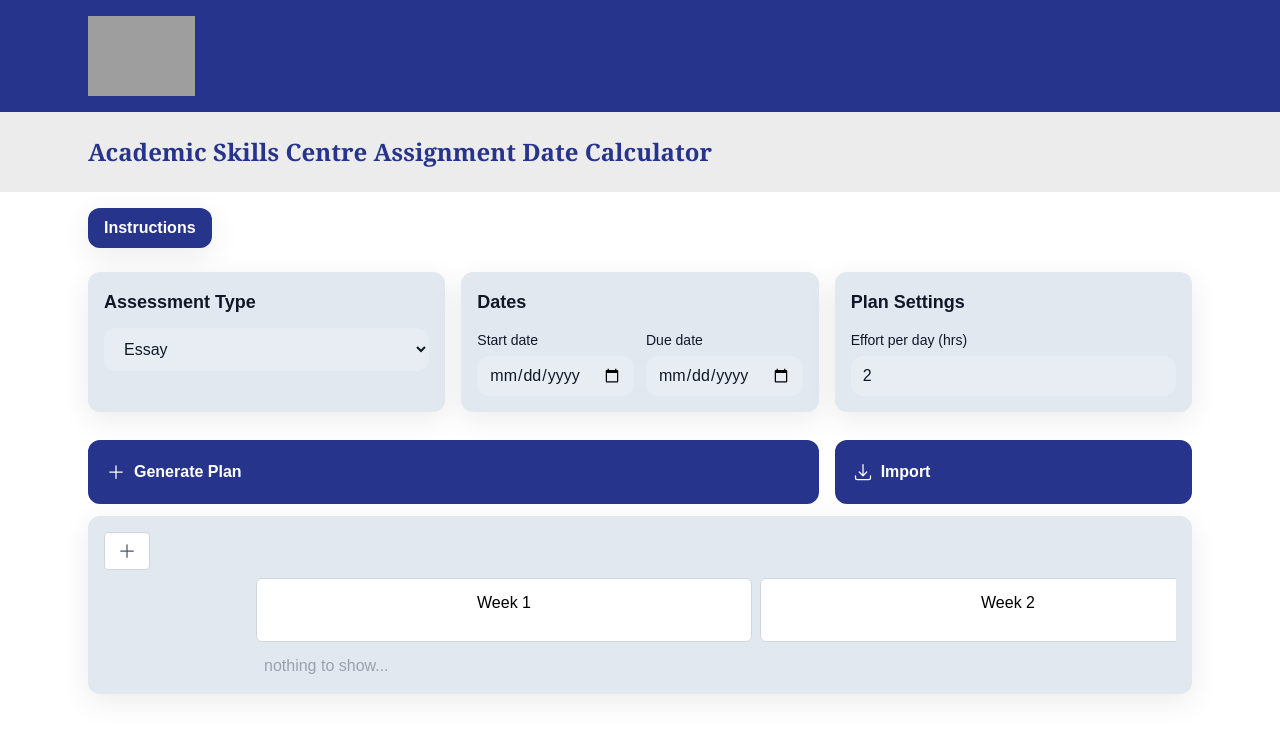
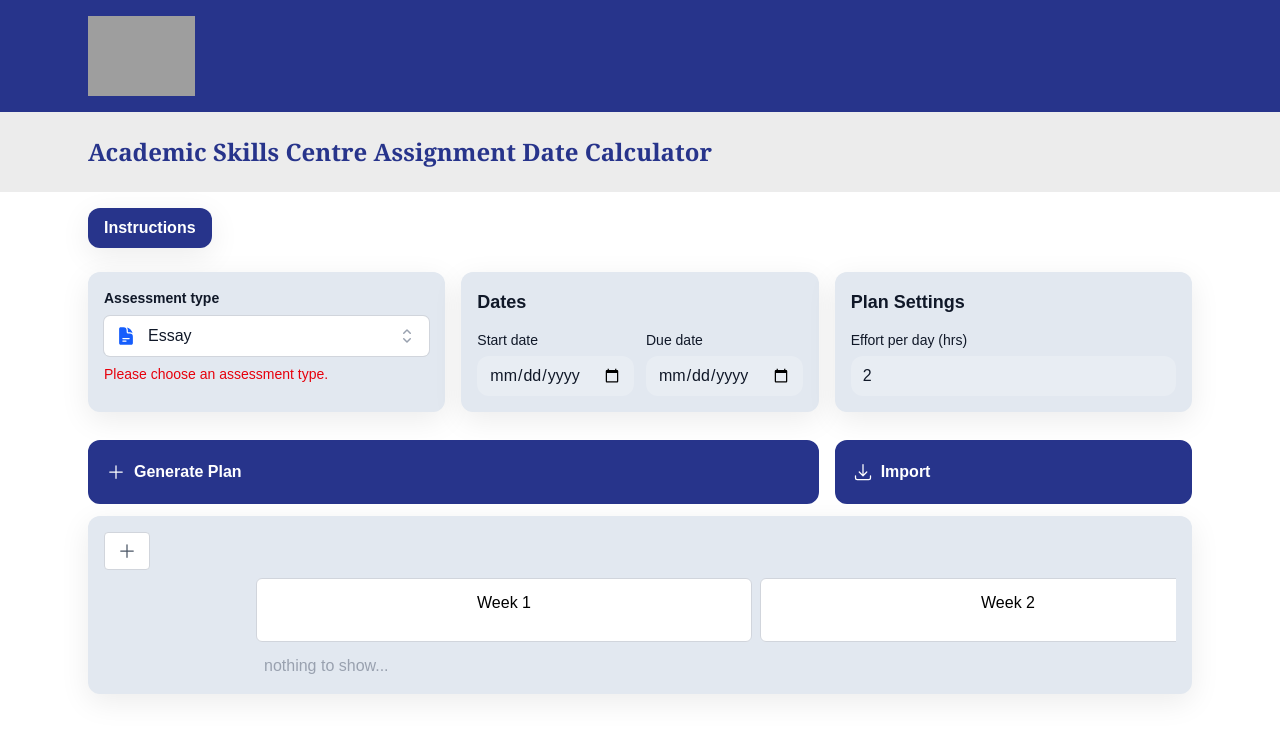
Before and after one commit to limeken/CITS3200-Assignment-Calculator, a React (Vite) app in the folder AssignmentCalculator/: page / in a window 1280 px wide. Shown: the top 734 px of the page. Built offline with nearby package versions, Linux system fonts and the light colour scheme; grey boxes are pictures that could not be loaded.

Commit message:
+ fixed some dummy types and beautified an input field

```diff
--- a/AssignmentCalculator/src/App.tsx
+++ b/AssignmentCalculator/src/App.tsx
@@ -1,6 +1,7 @@
 import React, {useCallback, useEffect, useMemo, useRef, useState} from "react";
 import "./index.css";
 import {testRows} from "./components/testdata.ts";
+import {DocumentTextIcon, ClipboardDocumentListIcon, PresentationChartBarIcon, AcademicCapIcon, BeakerIcon, CubeIcon, QuestionMarkCircleIcon, RectangleStackIcon,} from "@heroicons/react/24/solid";
 
 // Import webiste components from components subfolder
 import AssignmentCalendar from "./components/AssignmentCalendar.tsx";
@@ -23,7 +24,12 @@ import SubmissionModal from "./components/SubmissionModal.tsx";
 type ScheduleItem = { task: string; date: string };
 
 // Object type that stores compatible assignment types
-type TaskMap = Record<string, string[]>;
+export interface AssignmentType {
+    id: number;
+    name: string;
+    Icon: React.ComponentType<React.SVGProps<SVGSVGElement>>;
+    tasks: Array<string>;
+}
 
 export type StateFunctions = {
     setSelectedType: (name: string) => void,
@@ -32,16 +38,26 @@ export type StateFunctions = {
 }
 
 // Store assignment breakdowns here
-export const TASKS: TaskMap = {
-    Essay: [
-        "Understand the question",
-        "Initial research & sources",
-        "Draft outline",
-        "Write body paragraphs",
-        "Write intro & conclusion",
-        "Edit & proofread",
-    ]
-};
+export const TASKS: Array<AssignmentType> = [
+    {
+        id: 1,
+        name: "Essay",
+        Icon: DocumentTextIcon,
+        tasks: ["Understand the question", "Initial research & sources", "Draft outline", "Write body paragraphs", "Write intro & conclusion", "Edit & proofread"]
+    },
+    {
+        id: 2,
+        name: "Labsheet",
+        Icon: BeakerIcon,
+        tasks: ["I dont know", "what this really entails", "Im sure it's something useful."]
+    },
+    {
+        id: 3,
+        name: "Project",
+        Icon: CubeIcon,
+        tasks: ["Sprint 1", "Sprint 2", "Sprint 3", "Secret final sprint"]
+    }
+];
 
 /* a default (empty) assignment to fill the state with. Useful for instancing additional objects */
 const DEFAULT: Assignment = {
--- a/AssignmentCalculator/src/components/StudyPlanInputFields.tsx
+++ b/AssignmentCalculator/src/components/StudyPlanInputFields.tsx
@@ -1,10 +1,12 @@
-import { TASKS } from "../App.tsx";
+import { TASKS, type AssignmentType } from "../App.tsx";
 import { parseISO, format } from "date-fns";
+import {Field, Label, Listbox, ListboxButton, ListboxOption, ListboxOptions,} from "@headlessui/react";
+import { CheckIcon, ChevronUpDownIcon } from "@heroicons/react/20/solid";
 
 // States for each input field
 import type { StateFunctions } from "../App.tsx";
-import { ArrowDownTrayIcon, PlusIcon } from "@heroicons/react/24/solid";
-import React, {useEffect, useRef, useState} from "react";
+import {ArrowDownTrayIcon, PlusIcon} from "@heroicons/react/24/solid";
+import React, {useEffect, useMemo, useState} from "react";
 import clsx from "clsx";
 
 // Declare types for the arguments provided to component
@@ -52,27 +54,55 @@ const StudyPlanInputFields: React.FC<InputFieldProps> = ({ stateFunctions, error
         return flashing;
     }
 
-    // Component that displays input for assignment type
-    const AssessmentTypeInput: React.FC<{error: boolean}> = ( {error}) =>{
-        return  (
-            <div className="bg-slate-200 text-gray-900 rounded-xl shadow-soft p-4">
-                <h2 className="text-lg font-semibold mb-3">Assessment Type</h2>
-                {/*Input for assessment type is linked to its state, its handler linked to the state function*/}
-                <select
-                    value={"Essay"}
-                    onChange={(e) => stateFunctions.setSelectedType(e.target.value)}
-                    className="w-full rounded-xl px-4 py-3 bg-white/20"
-                >
-                    {/*Creates the input field that lists available assignments*/}
-                    {Object.keys(TASKS).map((k) => (
-                        <option key={k} value={k}>
-                            {k}
-                        </option>
-                    ))}
-                </select>
-            </div>
+    // Component that displays input for assessment type
+    const AssessmentTypeInput: React.FC<{ error: boolean; stateFunctions: StateFunctions }> = ({ error, stateFunctions }) => {
+        // Build the items from TASKS
+        const items = useMemo<AssignmentType[]>(() => TASKS, []);
+
+        const [selected, setSelected] = useState<AssignmentType>(items.find(i => i.name === "Essay") ?? items[0]);
+
+        const onChange = (it: AssignmentType) => {
+            setSelected(it);
+            stateFunctions.setSelectedType(it.name);
+        };
+
+        return (
+            <Field className="bg-slate-200 text-gray-900 rounded-xl shadow-soft p-4">
+                <Label className="block text-sm font-semibold text-gray-900 mb-2">Assessment type</Label>
+
+                <Listbox value={selected} onChange={onChange}>
+                    <div className="relative mt-1">
+                        <ListboxButton id="assessment-type" className="grid w-full cursor-default grid-cols-1 rounded-md bg-white px-3 py-2 text-left text-gray-900 ring-1 ring-gray-300 focus-visible:ring-2 focus-visible:ring-blue-500">
+                            <span className="col-start-1 row-start-1 flex items-center gap-3 pr-6">
+                                <selected.Icon className="size-5 shrink-0 text-blue-600"/>
+                                <span className="block truncate">{selected.name}</span>
+                            </span>
+                            <ChevronUpDownIcon aria-hidden="true" className="col-start-1 row-start-1 size-5 self-center justify-self-end text-gray-400"/>
+                        </ListboxButton>
+
+                        <ListboxOptions
+                            className="absolute z-50 mt-1 max-h-56 w-full overflow-auto rounded-md bg-white py-1 text-base ring-1 ring-black/5 shadow-lg sm:text-sm">
+                            {items.map((it) => (
+                                <ListboxOption key={it.id} value={it}
+                                    className="group relative cursor-default py-2 pr-9 pl-3 text-gray-900 select-none data-focus:bg-blue-100 data-focus:outline-hidden">
+                                    <div className="flex items-center">
+                                        <it.Icon className="size-5 shrink-0 text-blue-600"/>
+                                        <span className="ml-3 block truncate font-normal group-data-selected:font-semibold">
+                                            {it.name}
+                                        </span>
+                                    </div>
+                                    <span className="absolute inset-y-0 right-0 hidden items-center pr-4 text-blue-600 group-data-selected:flex group-data-focus:text-blue-700">
+                                        <CheckIcon aria-hidden="true" className="size-5"/>
+                                    </span>
+                                </ListboxOption>
+                            ))}
+                        </ListboxOptions>
+                    </div>
+                </Listbox>
+                {error ? <p className="mt-2 text-sm text-red-600">Please choose an assessment type.</p> : null}
+            </Field>
         );
-    }
+    };
 
     // Component that displays the inputs for start & end dates, for a given assignment
     const AssessmentDateInput: React.FC<{error: Array<boolean>}> = ( {error}) =>{
```
